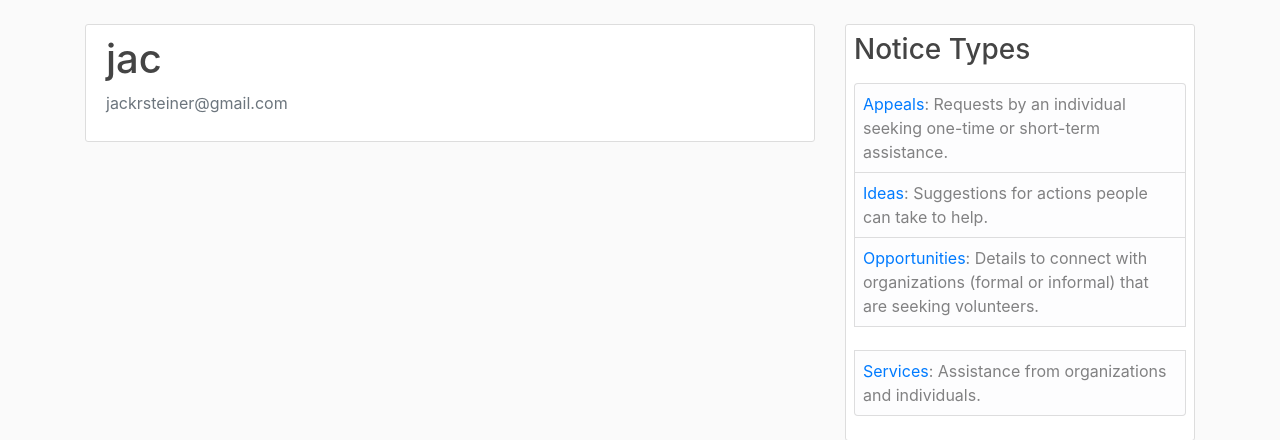
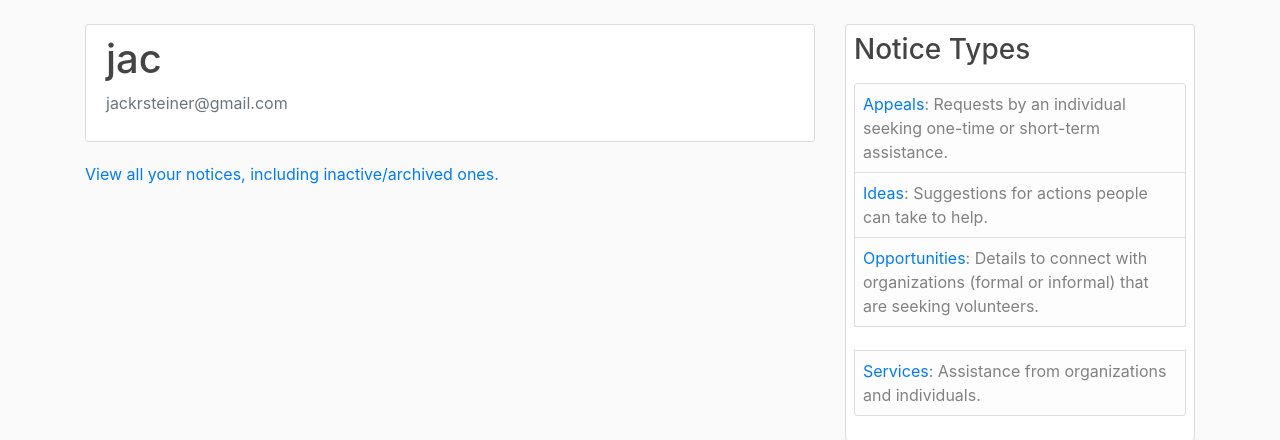
Before and after one commit to jackrsteiner/viral_volunteers, a Django app: page /profile/ in a window 1280 px wide. Shown: the part 56-496 px from the top of the page. Run offline with Django 3.2, Linux system fonts and the light colour scheme; a user stored in the database is signed in; some libraries are stand-ins or nearby versions.

Commit message:
add user notices link to user profile page

```diff
--- /dev/null
+++ b/notices/templates/notices/user_noticeslist.html
@@ -0,0 +1,17 @@
+{% for notice in notices %}
+    <article class="media content-section">
+        <div class="media-body">
+            <div class="article-metadata">
+                Contributed by <a class="mr-2" href="{% url 'user-notice_list' notice.author.username %}">{{ notice.author }}</a> {{ notice.created_at }}
+                {% if notice.last_modified|date != notice.created_at|date %}
+                    <br><small class="text-muted">Updated {{ notice.last_modified}}</small>
+                {% endif %}
+                {% if notice.active == False %}
+                    <em class="text-danger">This notice is archived</em>
+                {% endif %}
+            </div>
+            <h2><a class="article-title" href="{% url 'notices-notice_detail' notice.id %}">{{ notice.title }}</a></h2>
+            <p class="article-content">{{ notice.body | safe }}</p>
+        </div>
+    </article>
+{% endfor %}
--- a/users/templates/users/profile.html
+++ b/users/templates/users/profile.html
@@ -11,4 +11,6 @@
             <!-- FORM HERE -->
     </div>
     <!-- Insert all user's notices here -->
+    <a href="{% url 'user-notice_list' user.username %}">View all your notices, including inactive/archived ones.</a>
+    {% include "notices/user_noticeslist.html" %}
 {% endblock content %}
```
